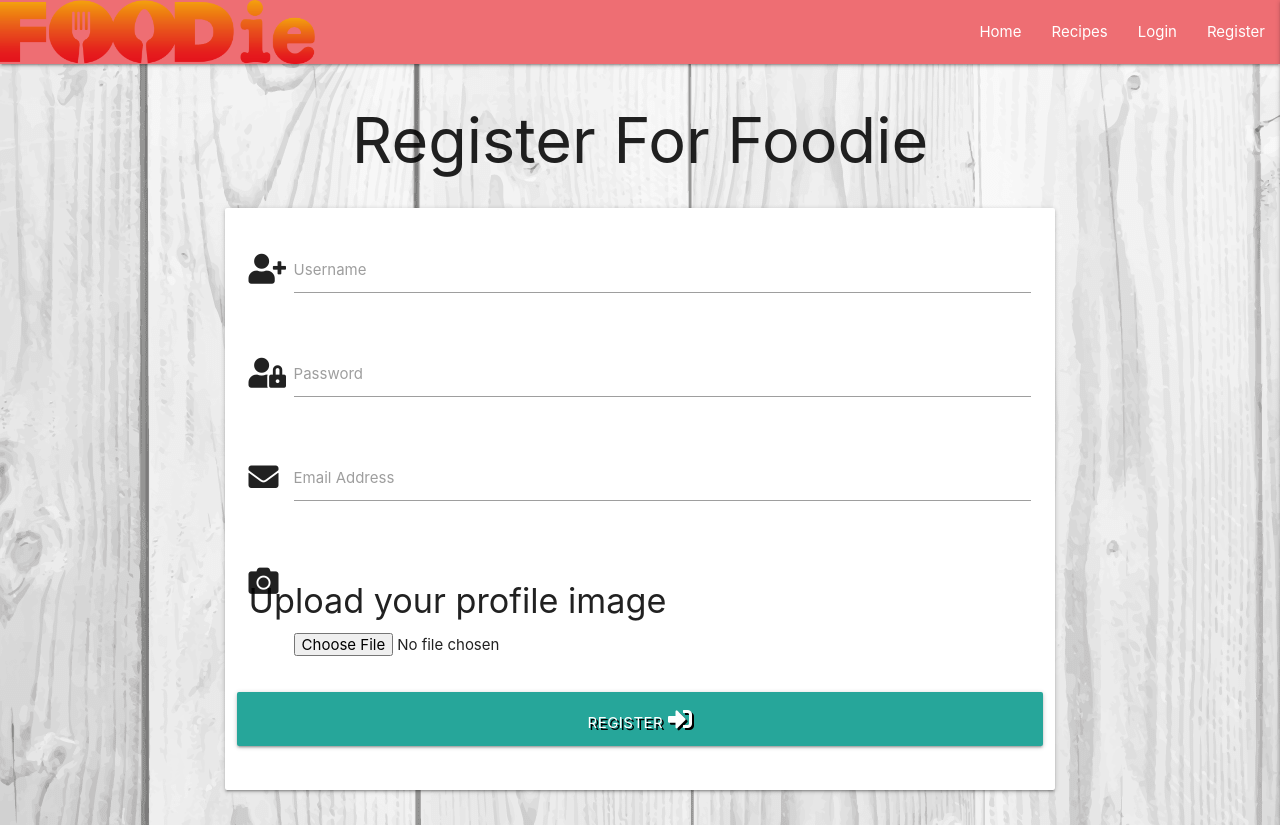
After one commit to tomossmith/MS3-Foodie, a Flask app: page /register in a window 1280 px wide. The commit adds this page. Run offline with Flask 2, Linux system fonts and the light colour scheme; some libraries are stand-ins or nearby versions.

Commit message:
Added background image and created registration form

```diff
--- a/app.py
+++ b/app.py
@@ -4,6 +4,7 @@ from flask import (
     redirect, request, session, url_for)
 from flask_pymongo import PyMongo
 from bson.objectid import ObjectId
+from werkzeug.security import generate_password_hash, check_password_hash
 if os.path.exists("env.py"):
     import env
 
@@ -21,12 +22,17 @@ mongo = PyMongo(app)
 
 @app.route("/index")
 def index():
-    return render_template("index.html", index=index)
+    return render_template("index.html")
 
 @app.route("/get_recipes")
 def get_recipes():
     recipes = list(mongo.db.recipes.find())
     return render_template("recipes.html", recipes=recipes)
+
+
+@app.route("/register", methods=["GET", "POST"])
+def register():
+    return render_template("register.html")
 
 
 if __name__ == "__main__":
--- a/static/css/style.css
+++ b/static/css/style.css
@@ -1,3 +1,11 @@
+body {
+    background-image: url(/static/images/page-bg.png);
+}
+
 #logo {
     width: 10em;
 }
+
+.text-shadow {
+    text-shadow: 2px 2px #000;
+}
--- a/templates/base.html
+++ b/templates/base.html
@@ -28,7 +28,7 @@
                     <li><a href="{{ url_for('index') }}">Home</a></li>
                     <li><a href="{{ url_for('get_recipes') }}">Recipes</a></li>
                     <li><a href="collapsible.html">Login</a></li>
-                    <li><a href="mobile.html">Register</a></li>
+                    <li><a href="{{ url_for('register') }}">Register</a></li>
                 </ul>
             </div>
         </nav>
@@ -37,7 +37,7 @@
             <li><a href="{{ url_for('index') }}">Home</a></li>
             <li><a href="{{ url_for('get_recipes') }}">Recipes</a></li>
             <li><a href="collapsible.html">Login</a></li>
-            <li><a href="mobile.html">Register</a></li>
+            <li><a href="{{ url_for('register') }}">Register</a></li>
         </ul>
     </header>
 
--- /dev/null
+++ b/templates/register.html
@@ -0,0 +1,56 @@
+{% extends "base.html" %}
+{% block content %}
+
+    <h1 class="center-align">Register For Foodie</h1>
+    <div class="row">
+        <form class="col s12 m8 offset-m2" method="POST" action="{{ url_for('register') }}">
+            <div class="card-panel">
+                <!-- USERNAME -->
+                <div class="row">
+                    <div class="input-field col s12">
+						<i class="fas fa-user-plus prefix"></i>
+						<input id="username" name="username" type="text" class="validate">
+						<label for="username">Username</label>
+					</div>
+                </div>
+
+                <!-- PASSWORD -->
+                <div class="row">
+                    <div class="input-field col s12">
+                        <i class="fas fa-user-lock prefix"></i>
+                        <input id="password" name="password" type="password" class="validate">
+                        <label for="password">Password</label>
+                    </div>
+                </div>
+
+                <!-- EMAIL ADDRESS -->
+                <div class="row">
+                    <div class="input-field col s12">
+                        <i class="fas fa-envelope prefix"></i>
+                        <input id="email" name="email" type="email" class="validate">
+                        <label for="email">Email Address</label>
+                    </div>
+                </div>
+
+                <!-- PROFILE IMAGE -->
+                <div class="row">
+                    <div class="input-field col s12">
+                        <i class="fas fa-camera prefix"></i>
+                        <h4>Upload your profile image</h4>
+                        <input id="profile_image" name="profile_image" type="file" class="validate">
+                        <label for="profile_image"></label>
+                    </div>
+                </div>
+
+                <!-- REGISTRATION SUBMIT BUTTON-->
+                <div class="row">
+                    <button type="submit" class="col s12 btn-large text-shadow">
+                        Register <i class="fas fa-sign-in-alt"></i>
+                    </button>
+                </div>
+
+            </div>
+        </form>
+    </div>
+
+{% endblock %}
```
